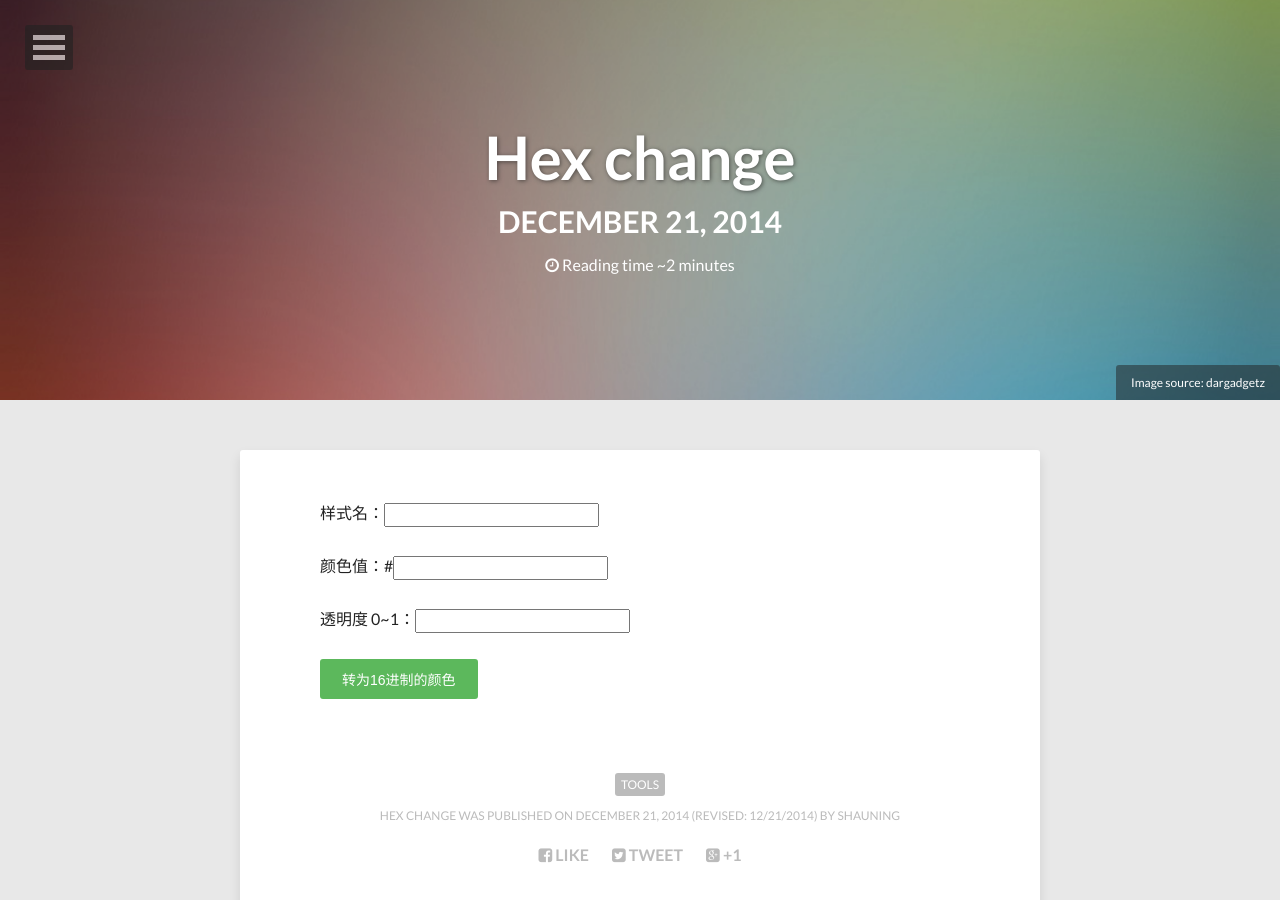
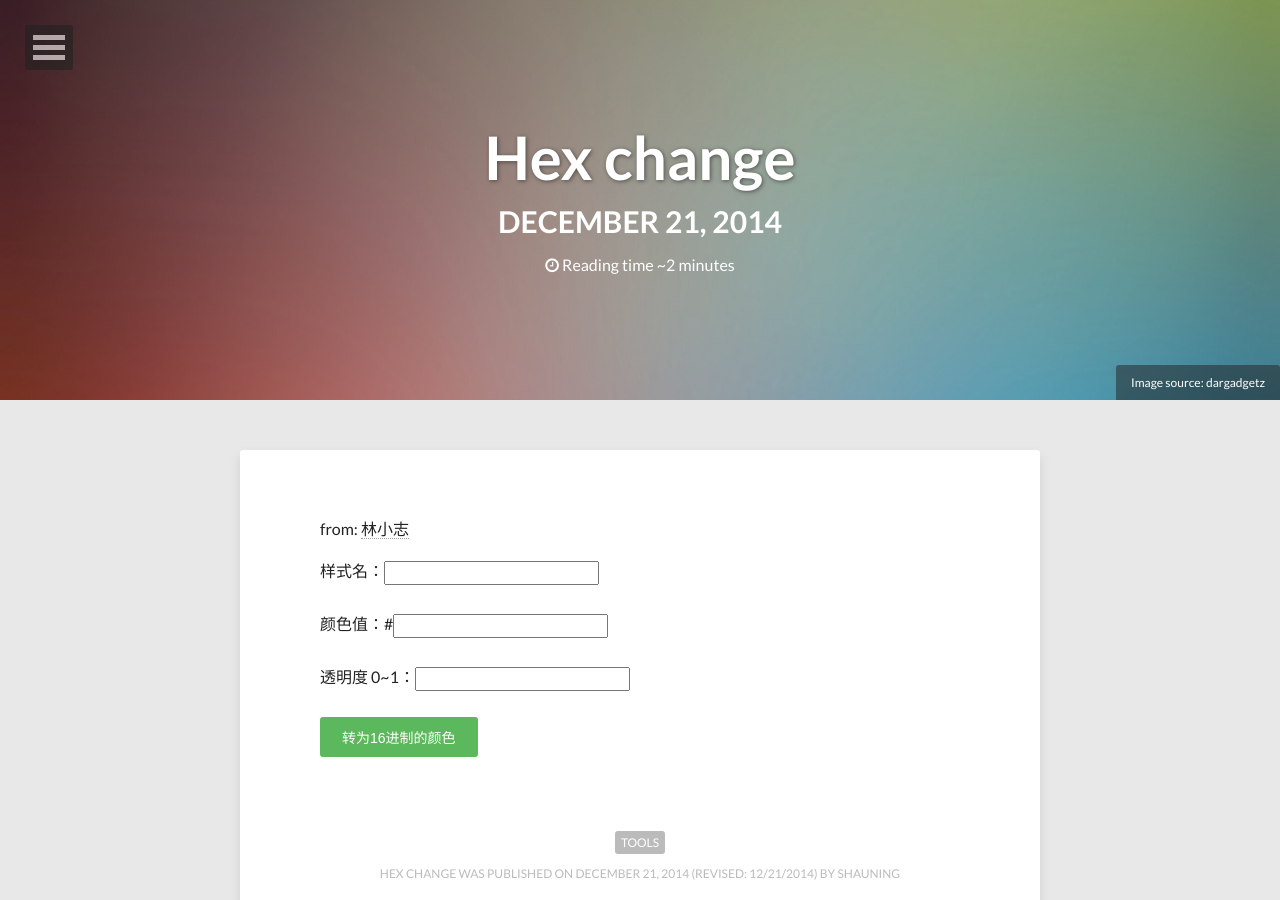
Before and after one commit to shauning/shauning.github.io, a Jekyll site: the page built from _posts/2014-12-21-hex-change.md, in a window 1280 px wide and 900 px high. Built offline with Jekyll 4.4.1, drawn with Linux system fonts in a browser that asks for light colours; nearby versions of some CDN libraries; comment, search, counter and statistics services are not loaded.

Commit message:
添加原作者

```diff
--- a/_posts/2014-12-21-hex-change.md
+++ b/_posts/2014-12-21-hex-change.md
@@ -11,6 +11,7 @@ image:
 ---
 
 <div class="wrap">
+  <p>from: <a href="http://www.linxz.de/">林小志</a></p>
 	<div><label for="class-name">样式名：</label><input type="text" value="" id="class-name"  /></div>
 	<br/>
 	<div><label for="color_value">颜色值：#</label><input type="text" value="" id="color_value" maxlength="6" /></div>
```
